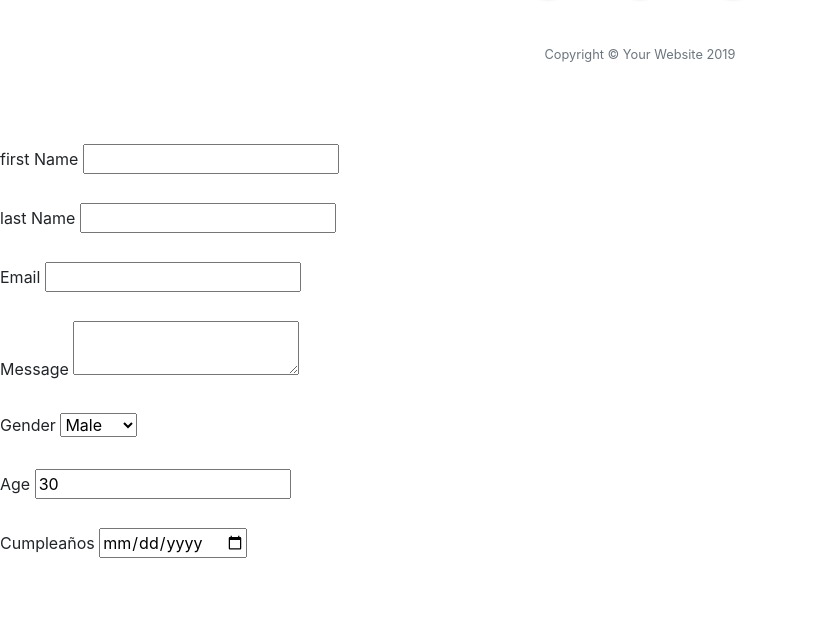
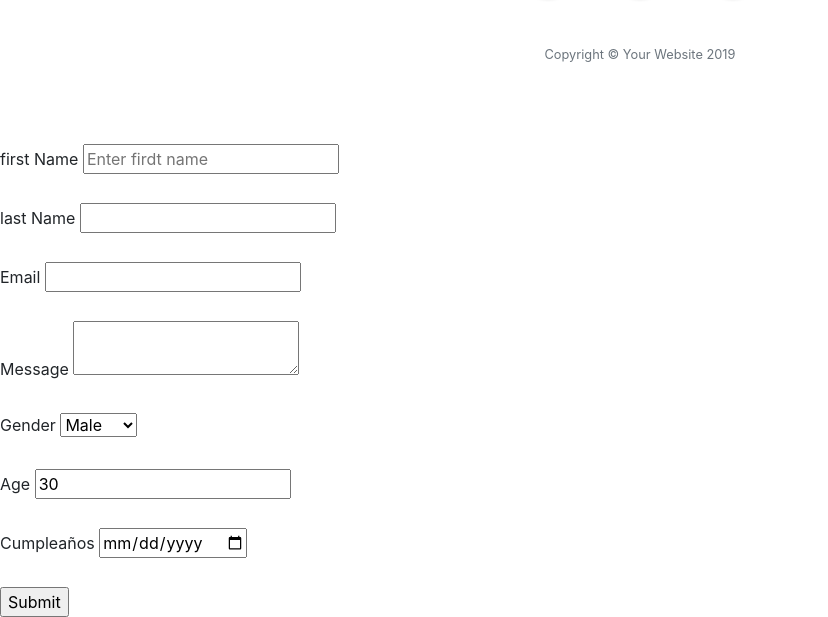
Before and after one commit to javadev16/test, a website with bundled scripts: page index.html in a window 1280 px wide. Shown: the part 4885-5502 px from the top of the page, without its empty margins (0-828 px from the left). Before the commit the page ends 5448 px from the top, so only its background shows below. Built offline with nearby package versions, Linux system fonts and the light colour scheme.

Commit message:
Update index.html

```diff
--- a/index.html
+++ b/index.html
@@ -294,7 +294,7 @@
 	<form action="process.php" method="POST">
 	<div>
 		<label>first Name</label>
-		<input type="text" name="first-name">
+		<input type="text" name="first-name" placeholder="Enter firdt name">
 	</div>
 		<br>
 	<div>
@@ -330,7 +330,8 @@
 		<label>Cumpleaños</label>
 		<input type="date" name="cumpleaños">
 	</div>
-
+		<br>
+		<input type="submit" name="submit" value="Submit">
 	</form>
 
 </html>
```
